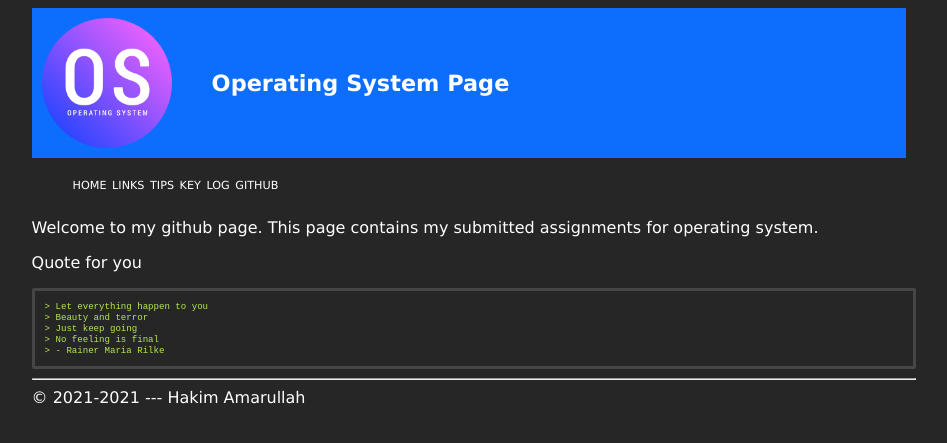
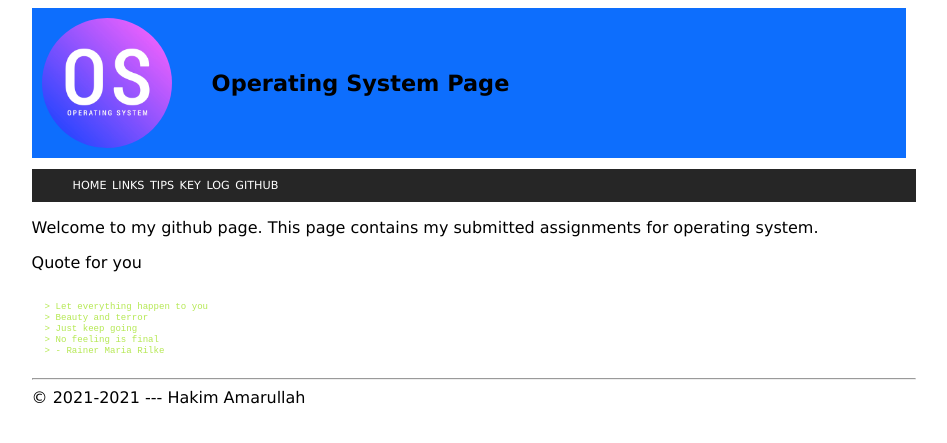
Before and after one commit to hakimamarullah/os212, a Jekyll site: the page built from index.md, in a window 1280 px wide. Shown: the top 443 px of the page, without its empty margins (166-1113 px from the left). Built offline with Jekyll 4.4.1, drawn with Linux system fonts in a browser that asks for light colours.

Commit message:
Update style.css

```diff
--- a/assets/css/style.css
+++ b/assets/css/style.css
@@ -3,9 +3,13 @@
     background-color: #1a1a1a;
 }
 
-.plainclass1 {
+/*.plainclass1 {
     color: white;
     background-color: #262626;
+}*/
+.plainclass1{
+   color:black;
+   background-color:white;
 }
 
 .container {
```
